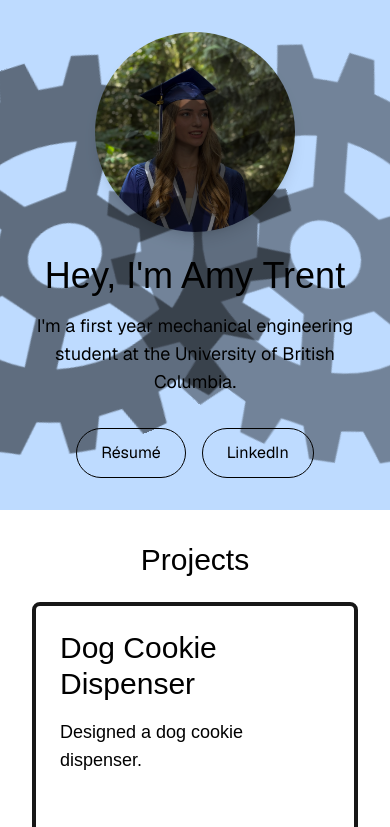
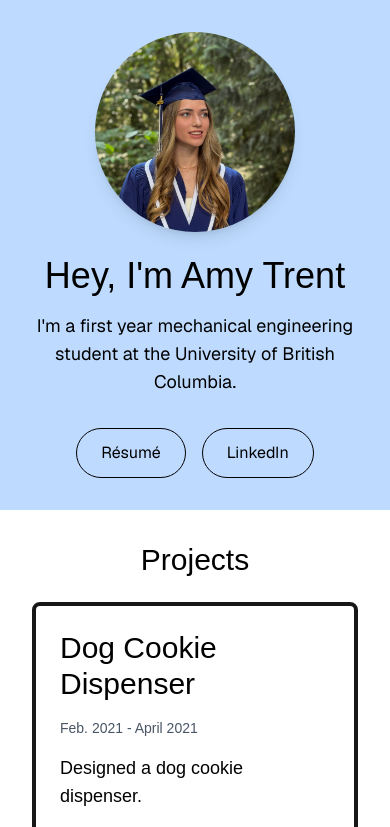
Before and after one commit to amygtrent/amytrent.me, a Next.js app: page / in a window 390 px wide. Shown: the top 827 px of the page. Built offline with nearby package versions, Linux system fonts and the light colour scheme; a web font is replaced by a local one.

Commit message:
mobile gears and dates

```diff
--- a/app/page.tsx
+++ b/app/page.tsx
@@ -14,14 +14,14 @@ export default function Home() {
   <img
     src="/gear.png"
     alt="Gear"
-    className="absolute left-0 top-1/2 w-115 h-115 -translate-x-1/3 -translate-y-1/2 opacity-50 animate-spin-slow"
+    className="hidden lg:block absolute left-0 top-1/2 w-115 h-115 -translate-x-1/3 -translate-y-1/2 opacity-50 animate-spin-slow"
   />
 
   {/* Right Spinning Gear */}
   <img
     src="/gear.png"
     alt="Gear"
-    className="absolute right-0 top-1/2 w-115 h-115 translate-x-1/3 -translate-y-1/2 opacity-40 animate-spin-slow-reverse"
+    className="hidden lg:block absolute right-0 top-1/2 w-115 h-115 translate-x-1/3 -translate-y-1/2 opacity-40 animate-spin-slow-reverse"
   />
         <Image
           src="/gradPhoto.jpeg"
@@ -66,6 +66,9 @@ export default function Home() {
             <h3 className="text-3xl text-black font-medium mb-4">
               Dog Cookie Dispenser
             </h3>
+            <span className="text-sm text-gray-600 mb-4 block">
+              Feb. 2021 - April 2021
+            </span>
             <p className="text-lg text-black">
               Designed a dog cookie dispenser.
             </p>
@@ -95,6 +98,9 @@ export default function Home() {
             <h3 className="text-3xl text-black font-medium mb-4">
               Dragon Head
             </h3>
+            <span className="text-sm text-gray-600 mb-4 block">
+              Sept. 2023 - Jan. 2024
+            </span>
             <p className="text-lg text-black">
               Designed a dragon head inspired by Toothless from <span className="italic">How to Train Your Dragon</span>.
             </p>
```
